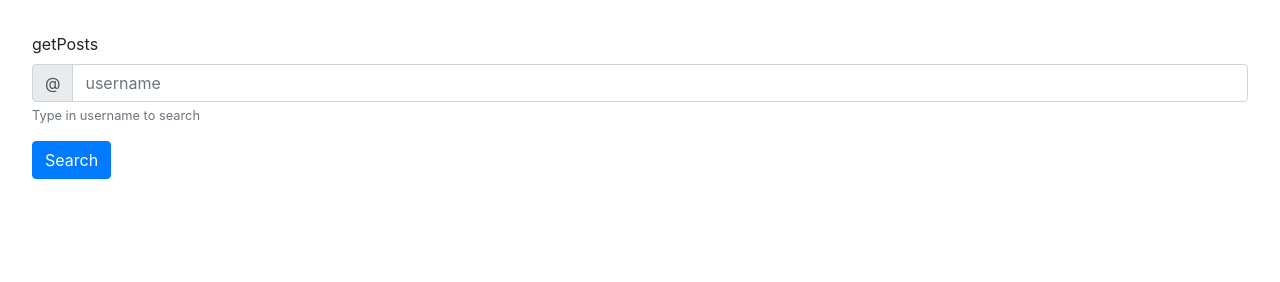
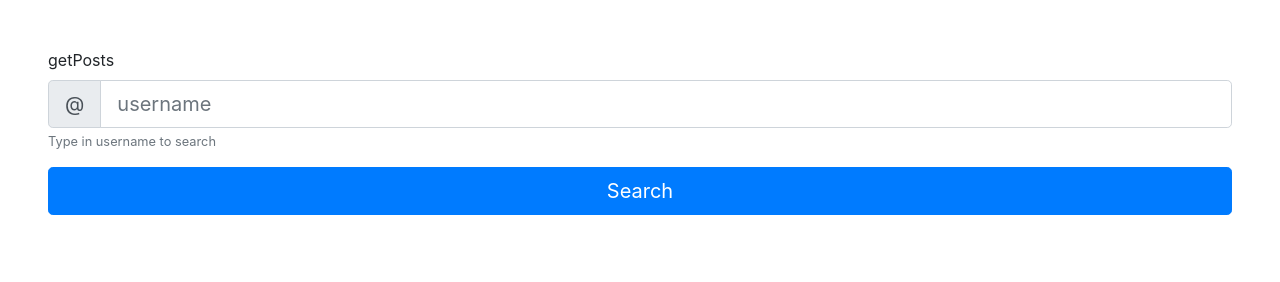
Before and after one commit to ManuelVargas1251/Giveaway-Search, a website: page index.html in a window 1280 px wide. Drawn offline with nearby package versions, Linux system fonts and the light colour scheme.

Commit message:
HTML UI Updates 🎨

```diff
--- a/index.html
+++ b/index.html
@@ -1,30 +1,27 @@
 <html>
 
 <head>
-	<style>
-		body{padding: 2em;}
-	</style>
 	<link href="https://stackpath.bootstrapcdn.com/bootstrap/4.2.1/css/bootstrap.min.css" rel="stylesheet" integrity="sha384-GJzZqFGwb1QTTN6wy59ffF1BuGJpLSa9DkKMp0DgiMDm4iYMj70gZWKYbI706tWS"
 	 crossorigin="anonymous">
 	<link rel="icon" type="image/x-icon" href="#">
 </head>
 
-<body>
-	<form id='myForm'>
+<div id='body' class='container-fluid p-5 '>
+	<form id='myForm' >
 		<div class="form-group">
 			<label for="username">getPosts</label>
-			<div class="input-group">
+			<div class="input-group input-group-lg">
 				<div class="input-group-prepend">
-					<div class="input-group-text">@</div>
+					<span class="input-group-text">@</span>
 				</div>
-				<input type="text" class="form-control" id="username" aria-describedby="enter username" placeholder="username">
+				<input type="text" class="form-control" id="username" aria-describedby="enter username" placeholder="username" autocomplete="off" >
 			</div>
 			<small id="emailHelp" class="form-text text-muted">Type in username to search</small>
 		</div>
-
+		<button id="search" type="button" class="btn btn-primary btn-lg btn-block">Search</button>
 	</form>
-	<button id="search" type="button" class="btn btn-primary">Search</button>
 	<div id='response'></div>
+</div>
 
 <script src="https://code.jquery.com/jquery-3.3.1.min.js" integrity="sha256-FgpCb/KJQlLNfOu91ta32o/NMZxltwRo8QtmkMRdAu8="
  crossorigin="anonymous"></script>
@@ -33,6 +30,4 @@
  crossorigin="anonymous"></script>
 <script src="client.js"></script>
 
-</body>
-
 </html>
```
Lines whose indentation alone changed are shown as unchanged.
